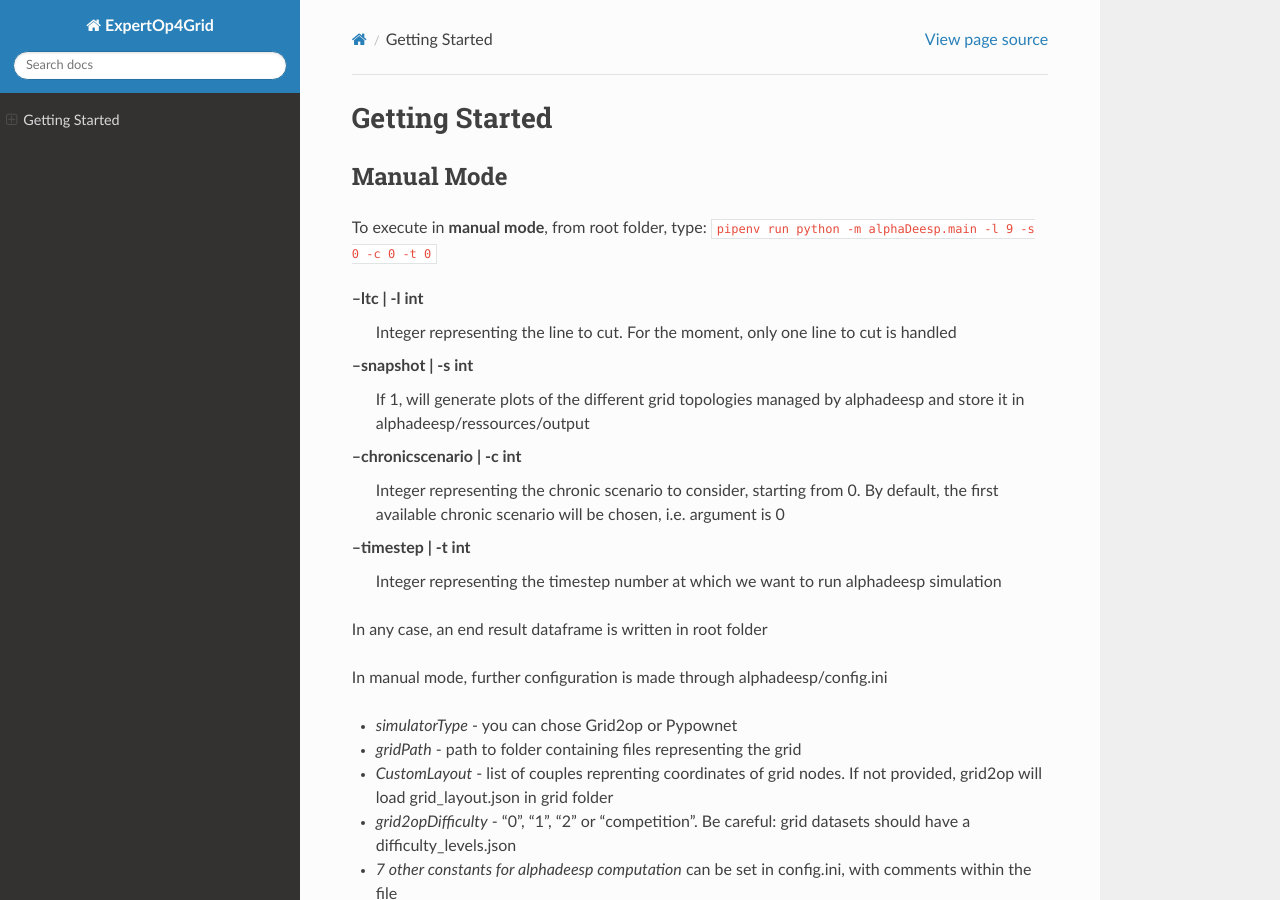
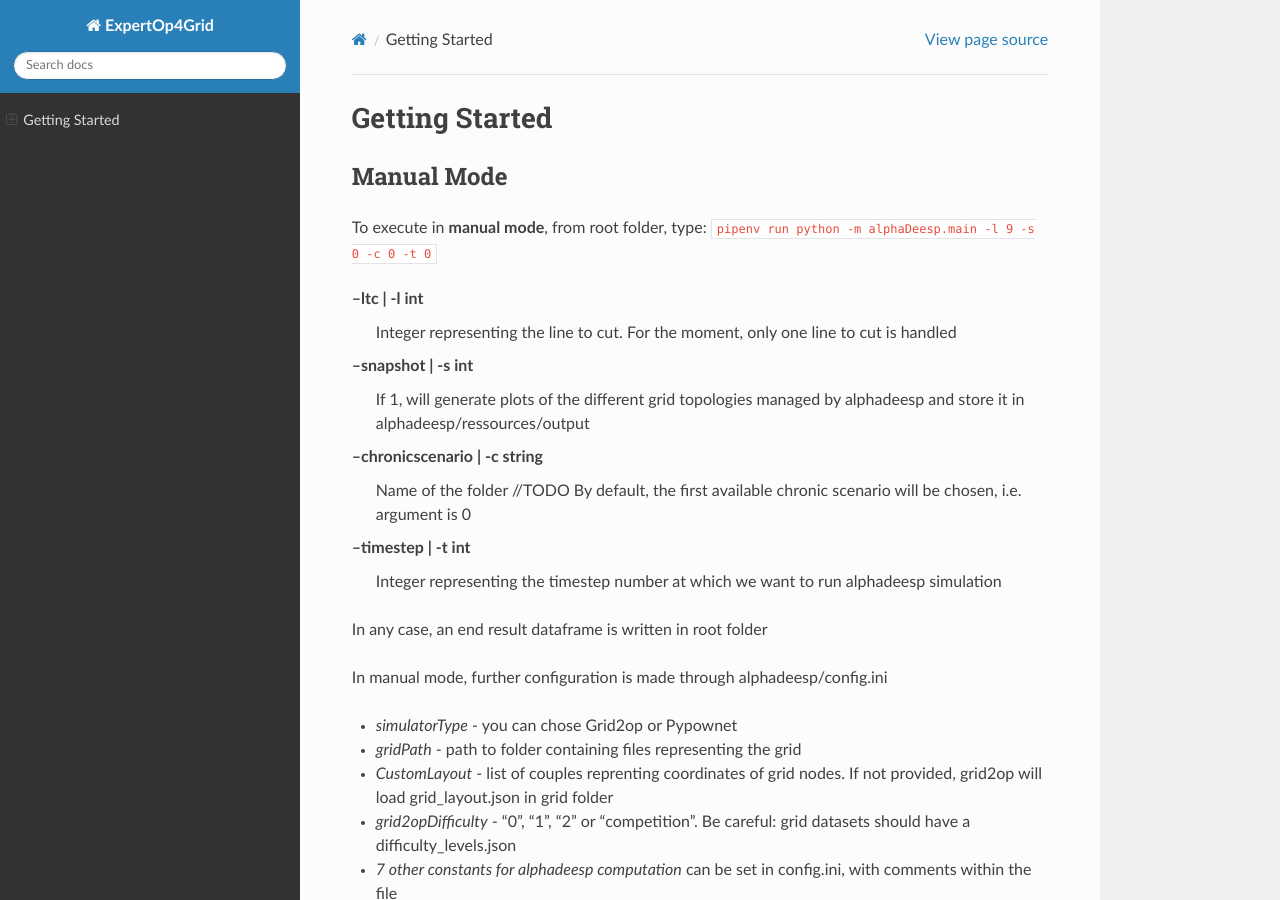
Before and after one commit to marota/ExpertOp4Grid, a Sphinx documentation site: the page built from docs/GETTING_STARTED.rst, in a window 1280 px wide and 900 px high. Built offline with Sphinx 7.4.7 and the Read the Docs theme 2.0.0, drawn with Linux system fonts in a browser that asks for light colours.

Commit message:
added todo

```diff
--- a/docs/GETTING_STARTED.rst
+++ b/docs/GETTING_STARTED.rst
@@ -14,8 +14,8 @@ To execute in **manual mode**, from root folder, type:
 --snapshot | -s int
                             If 1, will generate plots of the different grid topologies
                             managed by alphadeesp and store it in alphadeesp/ressources/output
---chronicscenario | -c int
-                            Integer representing the chronic scenario to consider, starting from 0.
+--chronicscenario | -c string
+                            Name of the folder //TODO
                             By default, the first available chronic scenario will be chosen, i.e. argument is 0
 --timestep | -t int
                             Integer representing the timestep number at
```
